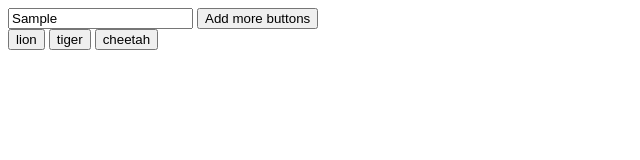
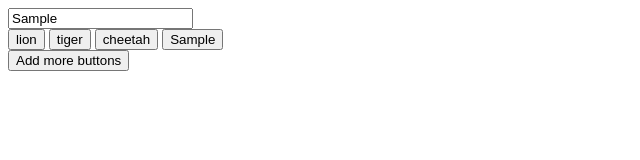
Before and after one commit to DennisMarkham/giftastic, a plain HTML site: page giftastic.html in a window 1280 px wide. Both pictures are taken after typing "Sample" into the empty fields and a click on the button "Add more buttons". Shown: the whole page, without its empty margins (0-640 px from the left). Drawn offline with nearby package versions, Linux system fonts and the light colour scheme.

Commit message:
I am committing again

```diff
--- a/giftastic.html
+++ b/giftastic.html
@@ -6,9 +6,11 @@
 </head>
 <body>
 
-  <div id ="bigCatButtons">
+  <input type = "text" id = "moarGifstxt">
 
-  <input type = "text" id = "moarGifstxt">
+  <div id ="bigCatButtons"></div>
+
+
   <button id = "moarGifsbtn">Add more buttons</button>
 
   <div id = "gif-gallery">
--- a/giftastic.js
+++ b/giftastic.js
@@ -4,7 +4,9 @@
 $("#moarGifsbtn").click(function(){
 console.log("Hello");
 topics.push($("#moarGifstxt").val());
-console.log(topics);
+// console.log(topics);
+$("#bigCatButtons").empty();
+renderButtons();
 });
 
 // function addToArray(array)
@@ -17,6 +19,7 @@ console.log(topics);
 // console.log(topics);
 
 function renderButtons(){
+  console.log(topics);
       for (var i = 0; i < topics.length; i++) {
         //this derives button title AND value from topics
         $("#bigCatButtons").append("<button value ='" + topics[i] + "' class = 'searched'>" + topics[i] + "</button>" + "  ");
@@ -27,7 +30,7 @@ function renderButtons(){
 
 
     //this function must be activated on click
-    $(".searched").click(function(){
+    $(document).on("click", ".searched", function(){
 
 
 
```
